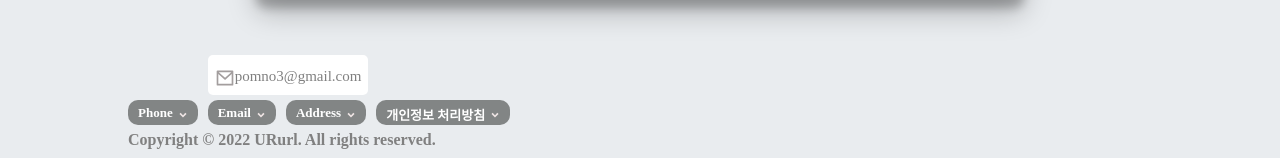
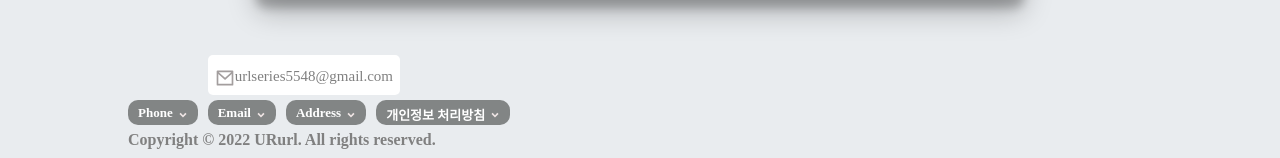
Before and after one commit to abehan7/urlstory, a React (Create React App) app: page /logintest in a window 1280 px wide. Both pictures are taken after a click on the button "Email". Shown: the part 649-807 px from the top of the page. Built offline with nearby package versions, Linux system fonts and the light colour scheme; a web font is replaced by a local one; what redux-promise-middleware would draw is missing.

Commit message:
구글로그인 완료

```diff
--- a/src/components/Body/auth/LoginT.js
+++ b/src/components/Body/auth/LoginT.js
@@ -64,7 +64,15 @@ function LoginT() {
         tokenId: response.tokenId,
       });
 
+      console.log(res);
+
       setUser({ ...user, err: "", success: res.data.msg });
+
+      res.data.msg === "로그인 성공" &&
+        dispatch({ type: "GET_TOKEN", payload: res.data.access_token });
+
+      res.data.msg === "로그인 성공" &&
+        localStorage.setItem("accessToken", res.data.access_token);
 
       localStorage.setItem("firstLogin", true);
 
@@ -146,58 +154,6 @@ function LoginT() {
         </div>
       </div>
     </center>
-
-    // <div className="login_page">
-    //   <h2>Login</h2>
-
-    //  {err && showErrMsg(err)}
-    //  {success && showSuccessMsg(success)}
-
-    //   <form onSubmit={handleSubmit}>
-    //     <div>
-    //       <label htmlFor="user_id">ID</label>
-    //      <input
-    //          type="text"
-    //         placeholder="아이디를 입력해주세요"
-    // value={user_id}
-    //         name="user_id"
-    //         onChange={handleChangeInput}
-    //      ></input>
-    //    </div>
-
-    //     <div>
-    //       <label htmlFor="password">password</label>
-
-    //  <input
-    //    type="password"
-    //    placeholder="비밀번호를 입력해주세요"
-    //    value={password}
-    //    name="password"
-    //    onChange={handleChangeInput}
-    //  ></input>
-    //     </div>
-
-    //     <div className="row">
-    //       <button type="submit">로그인</button>
-    //       <Link to="/forgot_password">비밀번호를 잊으셨나요?</Link>
-    //     </div>
-    //   </form>
-
-    //   <div className="hr">Or Login with </div>
-
-    //  <div className="social">
-    //    <GoogleLogin
-    //      clientId="828263528533-ja90a5bpsr4tve8tqm3oceacq1otkcl5.apps.googleusercontent.com"
-    //      buttonText="구글계정으로 로그인하기"
-    //      onSuccess={responseGoogle}
-    //      cookiePolicy={"single_host_origin"}
-    //    />
-    //  </div>
-
-    //   <p>
-    //     새로운 계정을 만드시겠습니까?<Link to="/registertest">회원가입</Link>
-    //   </p>
-    // </div>
   );
 }
 
--- a/src/components/Footer/Footer.js
+++ b/src/components/Footer/Footer.js
@@ -38,7 +38,7 @@ function Footer() {
           <ul>
             <p>
               <RiMailLine className="icon_detail" />
-              pomno3@gmail.com
+              urlseries5548@gmail.com
             </p>
           </ul>
         </div>
```
Also changed, not shown: 2 other files (tests, documents, lock files or other folders).
